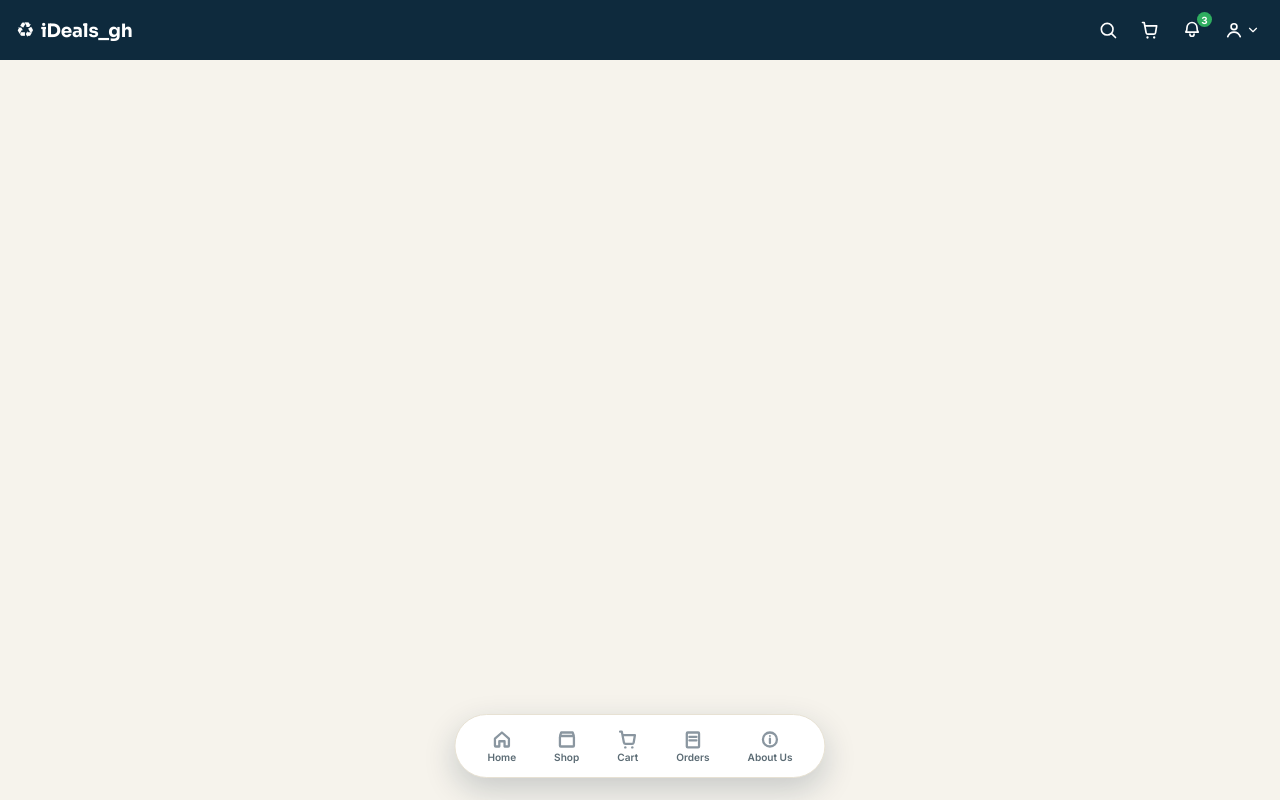
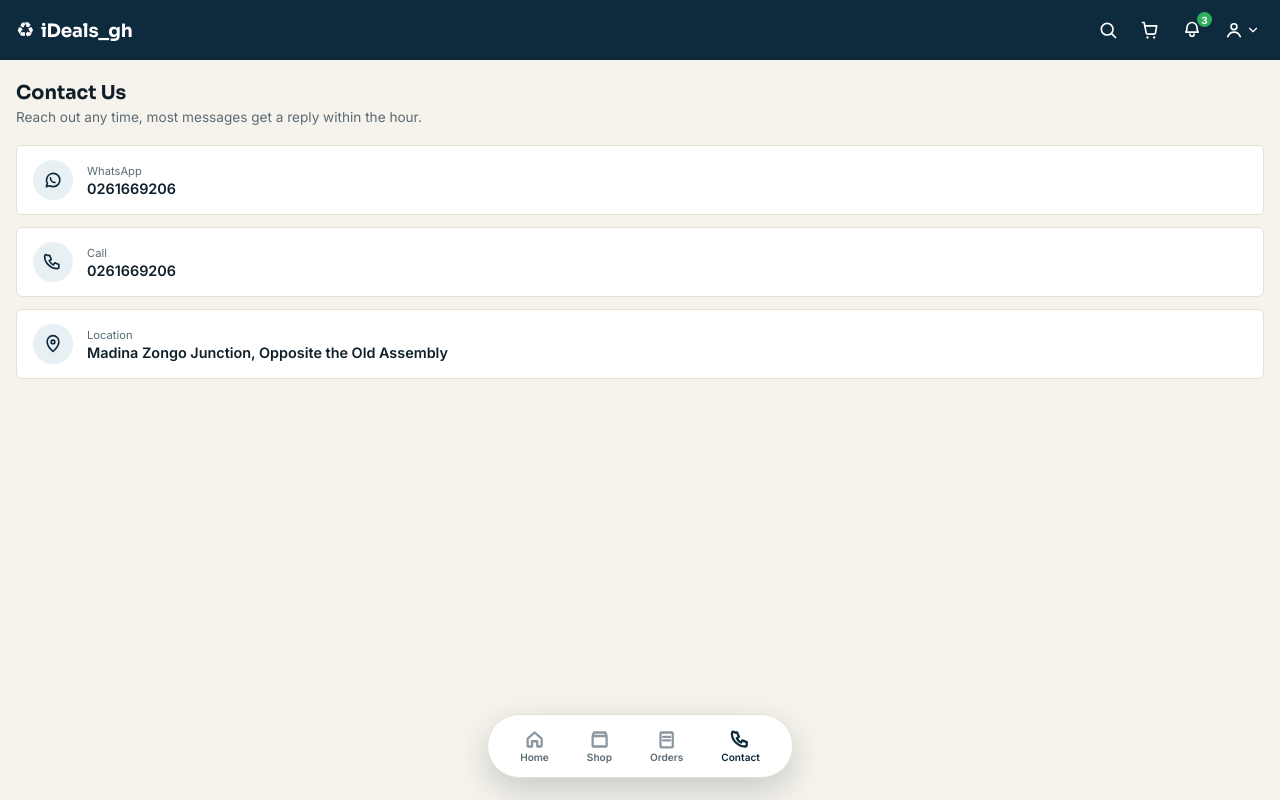
Before and after one commit to tontonvs/ideals_gh, a React (Vite) app: page /contact in a window 1280 px wide. Built offline with nearby package versions, Linux system fonts and the light colour scheme.

Commit message:
Remove Cart from bottom nav, add Contact page, fix card clipping, fix sort order, widen nav spacing

```diff
--- a/src/App.tsx
+++ b/src/App.tsx
@@ -5,6 +5,7 @@ import ProductDetailOverlay from "./components/ProductDetailOverlay";
 import Home from "./pages/Home";
 import Shop from "./pages/Shop";
 import Orders from "./pages/Orders";
+import Contact from "./pages/Contact";
 import PlaceholderPage from "./pages/PlaceholderPage";
 import { CartProvider } from "./context/CartContext";
 import { ProductOverlayProvider } from "./context/ProductOverlayContext";
@@ -21,10 +22,7 @@ export default function App() {
                 <Route path="/" element={<Home />} />
                 <Route path="/shop" element={<Shop />} />
                 <Route path="/orders" element={<Orders />} />
-                <Route
-                  path="/about"
-                  element={<PlaceholderPage title="About Us" />}
-                />
+                <Route path="/contact" element={<Contact />} />
                 <Route
                   path="/profile"
                   element={<PlaceholderPage title="Profile" />}
--- a/src/components/BottomNav.tsx
+++ b/src/components/BottomNav.tsx
@@ -1,19 +1,16 @@
 import { Link, useLocation } from "react-router-dom";
-import { useCart } from "../context/CartContext";
 
 const navItems = [
   { label: "Home", path: "/", icon: HomeIcon },
   { label: "Shop", path: "/shop", icon: ShopIcon },
-  { label: "Cart", path: "/cart", icon: CartIcon },
   { label: "Orders", path: "/orders", icon: OrdersIcon },
-  { label: "About Us", path: "/about", icon: AboutIcon },
+  { label: "Contact", path: "/contact", icon: ContactIcon },
 ];
 
 const STROKE = 2.6;
 
 export default function BottomNav() {
   const location = useLocation();
-  const { itemCount } = useCart();
 
   return (
     <nav className="bottom-nav">
@@ -28,12 +25,7 @@ export default function BottomNav() {
               color: active ? "var(--color-navy)" : "var(--color-text-muted)",
             }}
           >
-            <div style={styles.iconWrap}>
-              <Icon active={active} />
-              {path === "/cart" && itemCount > 0 && (
-                <span style={styles.badge}>{itemCount}</span>
-              )}
-            </div>
+            <Icon active={active} />
             <span style={styles.label}>{label}</span>
           </Link>
         );
@@ -85,18 +77,16 @@ function ShopIcon({ active }: IconProps) {
   );
 }
 
-function CartIcon({ active }: IconProps) {
+function ContactIcon({ active }: IconProps) {
   return (
     <svg width="21" height="21" viewBox="0 0 24 24" fill="none">
       <path
-        d="M3 3h2l2.4 12.4a2 2 0 002 1.6h7.2a2 2 0 002-1.6L20 7H6"
+        d="M5 4h3l2 5-2.5 1.5a11 11 0 005 5L14 13l5 2v3a2 2 0 01-2 2c-8 0-15-7-15-15a2 2 0 012-2z"
         stroke={iconColor(active)}
         strokeWidth={STROKE}
         strokeLinecap="round"
         strokeLinejoin="round"
       />
-      <circle cx="9" cy="21" r="1.4" fill={iconColor(active)} />
-      <circle cx="17" cy="21" r="1.4" fill={iconColor(active)} />
     </svg>
   );
 }
@@ -135,30 +125,6 @@ function OrdersIcon({ active }: IconProps) {
   );
 }
 
-function AboutIcon({ active }: IconProps) {
-  return (
-    <svg width="21" height="21" viewBox="0 0 24 24" fill="none">
-      <circle
-        cx="12"
-        cy="12"
-        r="8"
-        stroke={iconColor(active)}
-        strokeWidth={STROKE}
-      />
-      <line
-        x1="12"
-        y1="11"
-        x2="12"
-        y2="16"
-        stroke={iconColor(active)}
-        strokeWidth={STROKE}
-        strokeLinecap="round"
-      />
-      <circle cx="12" cy="8" r="1.1" fill={iconColor(active)} />
-    </svg>
-  );
-}
-
 const styles: Record<string, React.CSSProperties> = {
   item: {
     display: "flex",
@@ -166,26 +132,6 @@ const styles: Record<string, React.CSSProperties> = {
     alignItems: "center",
     gap: 1,
   },
-  iconWrap: {
-    position: "relative",
-    display: "flex",
-  },
-  badge: {
-    position: "absolute",
-    top: -4,
-    right: -7,
-    background: "var(--color-badge)",
-    color: "white",
-    fontSize: "0.58rem",
-    fontWeight: 700,
-    borderRadius: "999px",
-    minWidth: 14,
-    height: 14,
-    display: "flex",
-    alignItems: "center",
-    justifyContent: "center",
-    padding: "0 3px",
-  },
   label: {
     fontSize: "0.63rem",
     fontWeight: 600,
--- a/src/components/ProductCard.tsx
+++ b/src/components/ProductCard.tsx
@@ -67,7 +67,6 @@ export default function ProductCard({ product }: ProductCardProps) {
 const styles: Record<string, React.CSSProperties> = {
   card: {
     width: "100%",
-    aspectRatio: "2.7 / 3.9",
     background: "var(--color-card)",
     borderRadius: "var(--radius-sm)",
     border: "none",
@@ -81,7 +80,7 @@ const styles: Record<string, React.CSSProperties> = {
   },
   imageWrap: {
     position: "relative",
-    flex: "0 0 56%",
+    aspectRatio: "1 / 1",
     background: "#F1EEE6",
     display: "flex",
     alignItems: "center",
@@ -124,8 +123,6 @@ const styles: Record<string, React.CSSProperties> = {
     padding: "6px 7px 7px",
     display: "flex",
     flexDirection: "column",
-    flex: 1,
-    justifyContent: "flex-start",
     gap: 2,
   },
   name: {
--- a/src/data/products.ts
+++ b/src/data/products.ts
@@ -1,4 +1,4 @@
-import type { Product, CategoryShortcut } from "../types";
+import type { Product, CategoryShortcut, ProductCategory } from "../types";
 
 // Phones, laptops and tablets below are real iDeals GH listings, sourced
 // from their product photos and Instagram captions. Cars, consoles and
@@ -382,10 +382,28 @@ export const products: Product[] = [
   },
 ];
 
-// Items with more photos are more convincing listings, so surface them
-// first while keeping a stable order for ties.
+// Category display order: phones and laptops lead, matching the original
+// homepage layout intent.
+const CATEGORY_ORDER: ProductCategory[] = [
+  "phones",
+  "laptops",
+  "tablets",
+  "cars",
+  "consoles",
+  "accessories",
+];
+
+// Within each category, items with more photos are more convincing
+// listings, so surface them first while keeping a stable order for ties.
+// Category grouping always wins over image count, so phones/laptops still
+// lead even though e.g. a car might have more photos than a phone.
 export function sortByImageCount(list: Product[]): Product[] {
-  return [...list].sort((a, b) => b.images.length - a.images.length);
+  return [...list].sort((a, b) => {
+    const categoryDiff =
+      CATEGORY_ORDER.indexOf(a.category) - CATEGORY_ORDER.indexOf(b.category);
+    if (categoryDiff !== 0) return categoryDiff;
+    return b.images.length - a.images.length;
+  });
 }
 
 export const categoryShortcuts: CategoryShortcut[] = [
--- a/src/index.css
+++ b/src/index.css
@@ -82,7 +82,7 @@ button {
   display: flex;
   align-items: center;
   justify-content: center;
-  gap: 34px;
+  gap: 40px;
   position: fixed;
   bottom: 0;
   left: 50%;
--- /dev/null
+++ b/src/pages/Contact.tsx
@@ -0,0 +1,150 @@
+const WHATSAPP_NUMBER = "0261669206";
+const LOCATION = "Madina Zongo Junction, Opposite the Old Assembly";
+
+export default function Contact() {
+  return (
+    <div style={styles.wrap}>
+      <h1 style={styles.heading}>Contact Us</h1>
+      <p style={styles.subheading}>
+        Reach out any time, most messages get a reply within the hour.
+      </p>
+
+      <div style={styles.cardList}>
+        <a
+          href={`https://wa.me/233${WHATSAPP_NUMBER.slice(1)}`}
+          target="_blank"
+          rel="noreferrer"
+          style={styles.card}
+        >
+          <div style={styles.iconWrap}>
+            <WhatsAppIcon />
+          </div>
+          <div>
+            <p style={styles.cardLabel}>WhatsApp</p>
+            <p style={styles.cardValue}>{WHATSAPP_NUMBER}</p>
+          </div>
+        </a>
+
+        <a href={`tel:${WHATSAPP_NUMBER}`} style={styles.card}>
+          <div style={styles.iconWrap}>
+            <PhoneIcon />
+          </div>
+          <div>
+            <p style={styles.cardLabel}>Call</p>
+            <p style={styles.cardValue}>{WHATSAPP_NUMBER}</p>
+          </div>
+        </a>
+
+        <div style={styles.card}>
+          <div style={styles.iconWrap}>
+            <PinIcon />
+          </div>
+          <div>
+            <p style={styles.cardLabel}>Location</p>
+            <p style={styles.cardValue}>{LOCATION}</p>
+          </div>
+        </div>
+      </div>
+    </div>
+  );
+}
+
+function WhatsAppIcon() {
+  return (
+    <svg width="20" height="20" viewBox="0 0 24 24" fill="none">
+      <path
+        d="M4 20l1.3-4A8 8 0 1112 20a8 8 0 01-4-1.1L4 20z"
+        stroke="var(--color-navy)"
+        strokeWidth="2"
+        strokeLinejoin="round"
+      />
+      <path
+        d="M9 9.5c0 3 2.5 5.5 5.5 5.5"
+        stroke="var(--color-navy)"
+        strokeWidth="2"
+        strokeLinecap="round"
+      />
+    </svg>
+  );
+}
+
+function PhoneIcon() {
+  return (
+    <svg width="20" height="20" viewBox="0 0 24 24" fill="none">
+      <path
+        d="M5 4h3l2 5-2.5 1.5a11 11 0 005 5L14 13l5 2v3a2 2 0 01-2 2c-8 0-15-7-15-15a2 2 0 012-2z"
+        stroke="var(--color-navy)"
+        strokeWidth="2"
+        strokeLinecap="round"
+        strokeLinejoin="round"
+      />
+    </svg>
+  );
+}
+
+function PinIcon() {
+  return (
+    <svg width="20" height="20" viewBox="0 0 24 24" fill="none">
+      <path
+        d="M12 21s-7-6.5-7-11.5A7 7 0 0112 2a7 7 0 017 7.5C19 14.5 12 21 12 21z"
+        stroke="var(--color-navy)"
+        strokeWidth="2"
+        strokeLinejoin="round"
+      />
+      <circle cx="12" cy="9.5" r="2.2" stroke="var(--color-navy)" strokeWidth="2" />
+    </svg>
+  );
+}
+
+const styles: Record<string, React.CSSProperties> = {
+  wrap: {
+    padding: "20px 16px 32px",
+  },
+  heading: {
+    margin: 0,
+    fontFamily: "var(--font-display)",
+    fontWeight: 700,
+    fontSize: "1.2rem",
+    color: "var(--color-text-dark)",
+  },
+  subheading: {
+    margin: "4px 0 20px",
+    fontSize: "0.85rem",
+    color: "var(--color-text-muted)",
+  },
+  cardList: {
+    display: "flex",
+    flexDirection: "column",
+    gap: 12,
+  },
+  card: {
+    display: "flex",
+    alignItems: "center",
+    gap: 14,
+    background: "var(--color-card)",
+    border: "1px solid #E7E1D3",
+    borderRadius: "var(--radius-sm)",
+    padding: "14px 16px",
+  },
+  iconWrap: {
+    width: 40,
+    height: 40,
+    borderRadius: "50%",
+    background: "#E9F0F4",
+    display: "flex",
+    alignItems: "center",
+    justifyContent: "center",
+    flexShrink: 0,
+  },
+  cardLabel: {
+    margin: 0,
+    fontSize: "0.7rem",
+    color: "var(--color-text-muted)",
+  },
+  cardValue: {
+    margin: "2px 0 0",
+    fontSize: "0.9rem",
+    fontWeight: 600,
+    color: "var(--color-text-dark)",
+  },
+};
```
